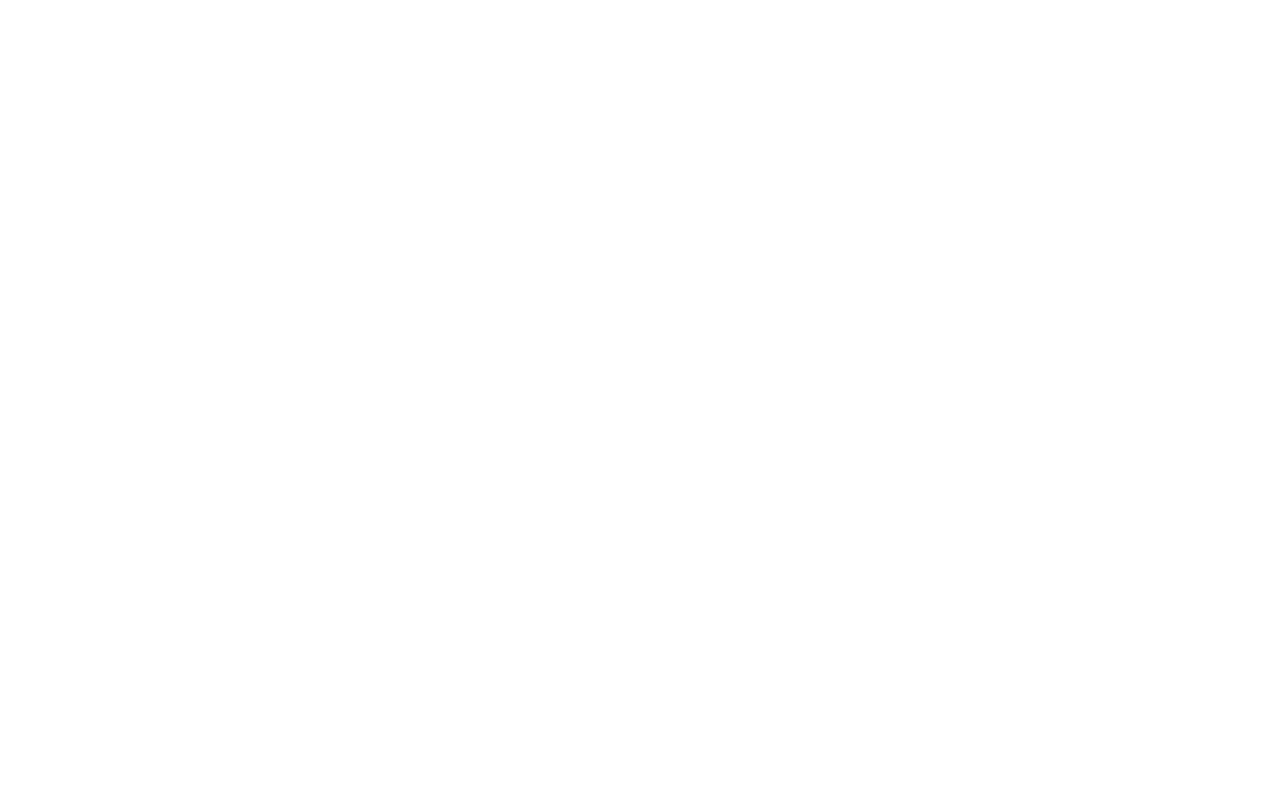
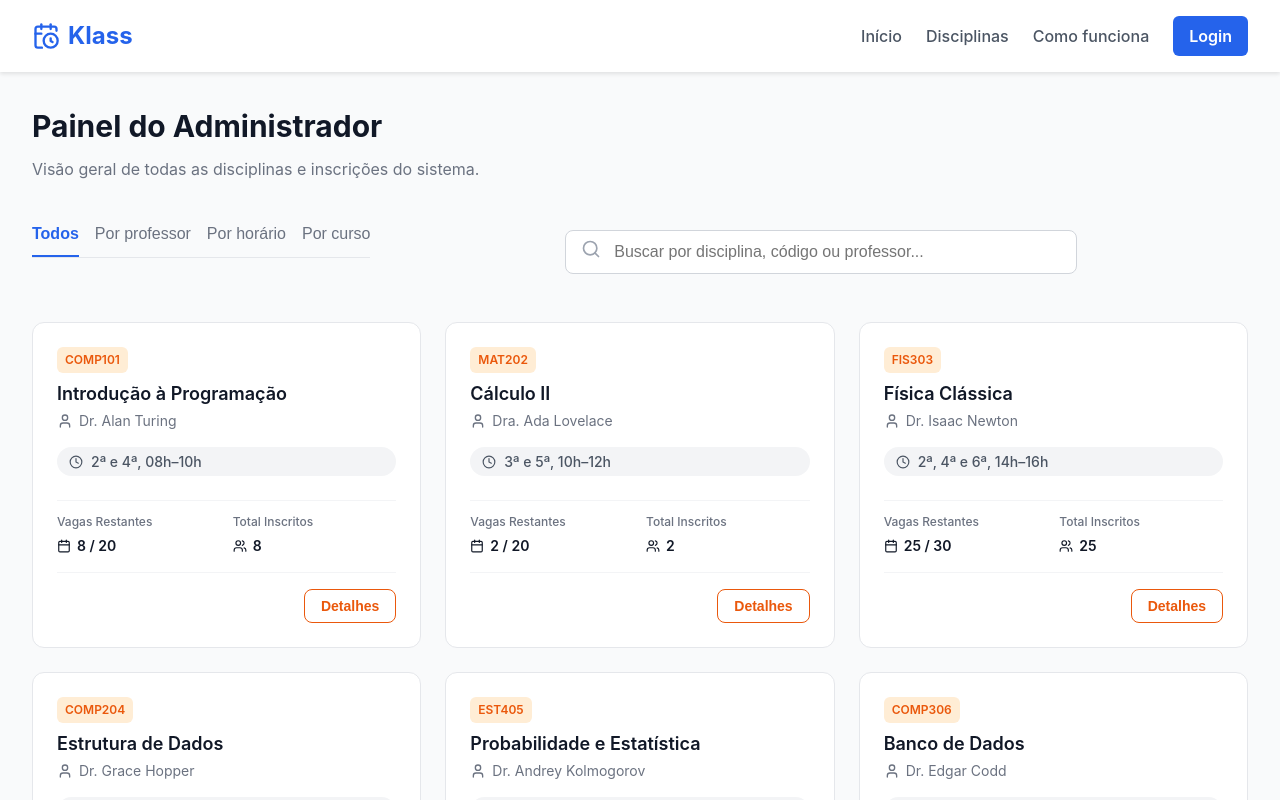
Before and after one commit to BeVieira/inf1407-klass-frontend, a React (Vite) app: page /dashboard/admin in a window 1280 px wide. Before the commit this address had no page. Shown: the top 800 px of the page. Built offline with nearby package versions, Linux system fonts and the light colour scheme.

Commit message:
feat: implements admin view

```diff
--- a/src/App.tsx
+++ b/src/App.tsx
@@ -1,10 +1,11 @@
 import { BrowserRouter as Router, Routes, Route } from "react-router-dom";
 import HomePage from "./pages/HomePage/HomePage";
 import StudentDashboard from './pages/StudentDashboard/StudentDashboard';
+import ProfessorDashboard from './pages/ProfessorDashboard/ProfessorDashboard';
+import AdminDashboard from './pages/AdminDashboard/AdminDashboard';
 import LoginPage from "./pages/LoginPage/LoginPage";
 import RegisterPage from "./pages/RegisterPage/RegisterPage";
 import { ToastProvider } from './contexts/ToastContext';
-import ProfessorDashboard from './pages/ProfessorDashboard/ProfessorDashboard';
 
 function App() {
   return (
@@ -14,6 +15,7 @@
           <Route path="/" element={<HomePage />} />
           <Route path="/dashboard/estudante" element={<StudentDashboard />} />
           <Route path="/dashboard/professor" element={<ProfessorDashboard />} />
+          <Route path="/dashboard/admin" element={<AdminDashboard />} />
           <Route path="/login" element={<LoginPage />} />
           <Route path="/register" element={<RegisterPage />} />
         </Routes>
--- /dev/null
+++ b/src/components/AdminCourseCard/AdminCourseCard.tsx
@@ -0,0 +1,70 @@
+import React from 'react';
+import { User, Users, Calendar } from 'lucide-react';
+import ScheduleTag from '../ScheduleTag/ScheduleTag';
+import * as S from './styled';
+
+export interface AdminCourseCardProps {
+  id: number;
+  code: string;
+  name: string;
+  professor: string;
+  schedule: string;
+  spots: number;
+  totalSpots: number;
+  enrolledCount: number;
+  onViewDetails: (id: number) => void;
+}
+
+const AdminCourseCard: React.FC<AdminCourseCardProps> = ({
+  id,
+  code,
+  name,
+  professor,
+  schedule,
+  spots,
+  totalSpots,
+  enrolledCount,
+  onViewDetails,
+}) => {
+  return (
+    <S.Card>
+      <div>
+        <S.Header>
+          <S.Code>{code}</S.Code>
+        </S.Header>
+        <S.Title>{name}</S.Title>
+        <S.Professor>
+          <User size={16} />
+          {professor}
+        </S.Professor>
+      </div>
+
+      <ScheduleTag schedule={schedule} />
+
+      <S.StatsGrid>
+        <S.Stat>
+          <S.StatLabel>Vagas Restantes</S.StatLabel>
+          <S.StatValue>
+            <Calendar size={14} />
+            {totalSpots - spots} / {totalSpots}
+          </S.StatValue>
+        </S.Stat>
+        <S.Stat>
+          <S.StatLabel>Total Inscritos</S.StatLabel>
+          <S.StatValue>
+            <Users size={14} />
+            {enrolledCount}
+          </S.StatValue>
+        </S.Stat>
+      </S.StatsGrid>
+
+      <S.Footer>
+        <S.DetailsButton onClick={() => onViewDetails(id)}>
+          Detalhes
+        </S.DetailsButton>
+      </S.Footer>
+    </S.Card>
+  );
+};
+
+export default AdminCourseCard;
--- /dev/null
+++ b/src/components/AdminCourseCard/styled.ts
@@ -0,0 +1,103 @@
+import styled from 'styled-components';
+
+export const Card = styled.div`
+  background-color: white;
+  border: 1px solid #e5e7eb;
+  border-radius: 0.75rem;
+  padding: 1.5rem;
+  display: flex;
+  flex-direction: column;
+  gap: 1rem;
+  transition: box-shadow 0.2s, transform 0.2s;
+
+  &:hover {
+    box-shadow: 0 4px 6px -1px rgba(0, 0, 0, 0.1), 0 2px 4px -1px rgba(0, 0, 0, 0.06);
+    transform: translateY(-2px);
+  }
+`;
+
+export const Header = styled.div`
+  display: flex;
+  justify-content: space-between;
+  align-items: flex-start;
+`;
+
+export const Code = styled.span`
+  font-size: 0.75rem;
+  font-weight: 600;
+  color: #ea580c;
+  background-color: #ffedd5;
+  padding: 0.25rem 0.5rem;
+  border-radius: 0.375rem;
+  text-transform: uppercase;
+`;
+
+export const Title = styled.h3`
+  font-size: 1.125rem;
+  font-weight: 600;
+  color: #111827;
+  margin: 0.5rem 0 0.25rem;
+  line-height: 1.4;
+`;
+
+export const Professor = styled.p`
+  font-size: 0.875rem;
+  color: #6b7280;
+  display: flex;
+  align-items: center;
+  gap: 0.375rem;
+`;
+
+export const StatsGrid = styled.div`
+  display: grid;
+  grid-template-columns: 1fr 1fr;
+  gap: 0.75rem;
+  margin-top: 0.5rem;
+  padding-top: 0.75rem;
+  border-top: 1px solid #f3f4f6;
+`;
+
+export const Stat = styled.div`
+  display: flex;
+  flex-direction: column;
+  gap: 0.25rem;
+`;
+
+export const StatLabel = styled.span`
+  font-size: 0.75rem;
+  color: #6b7280;
+  font-weight: 500;
+`;
+
+export const StatValue = styled.span`
+  font-size: 0.875rem;
+  color: #111827;
+  font-weight: 600;
+  display: flex;
+  align-items: center;
+  gap: 0.375rem;
+`;
+
+export const Footer = styled.div`
+  display: flex;
+  justify-content: flex-end;
+  margin-top: auto;
+  padding-top: 1rem;
+  border-top: 1px solid #f3f4f6;
+`;
+
+export const DetailsButton = styled.button`
+  background-color: white;
+  color: #ea580c;
+  border: 1px solid #ea580c;
+  padding: 0.5rem 1rem;
+  border-radius: 0.5rem;
+  font-size: 0.875rem;
+  font-weight: 600;
+  cursor: pointer;
+  transition: all 0.2s;
+
+  &:hover {
+    background-color: #ffedd5;
+  }
+`;
--- /dev/null
+++ b/src/pages/AdminDashboard/AdminDashboard.tsx
@@ -0,0 +1,178 @@
+import React, { useState } from 'react';
+import Header from '../../components/Header/Header';
+import Footer from '../../components/Footer/Footer';
+import SearchBar from '../../components/Search/SearchBar';
+import FilterTabs from '../../components/FilterTabs/FilterTabs';
+import AdminCourseCard from '../../components/AdminCourseCard/AdminCourseCard';
+import StudentListModal, { type Student } from '../../components/StudentListModal/StudentListModal';
+import * as S from './styled';
+
+// Mock data for all courses
+const MOCK_ALL_COURSES = [
+  {
+    id: 1,
+    code: 'COMP101',
+    name: 'Introdução à Programação',
+    professor: 'Dr. Alan Turing',
+    schedule: '2ª e 4ª, 08h–10h',
+    spots: 12,
+    totalSpots: 20,
+    enrolledCount: 8,
+  },
+  {
+    id: 2,
+    code: 'MAT202',
+    name: 'Cálculo II',
+    professor: 'Dra. Ada Lovelace',
+    schedule: '3ª e 5ª, 10h–12h',
+    spots: 18,
+    totalSpots: 20,
+    enrolledCount: 2,
+  },
+  {
+    id: 3,
+    code: 'FIS303',
+    name: 'Física Clássica',
+    professor: 'Dr. Isaac Newton',
+    schedule: '2ª, 4ª e 6ª, 14h–16h',
+    spots: 5,
+    totalSpots: 30,
+    enrolledCount: 25,
+  },
+  {
+    id: 4,
+    code: 'COMP204',
+    name: 'Estrutura de Dados',
+    professor: 'Dr. Grace Hopper',
+    schedule: '3ª e 5ª, 16h–18h',
+    spots: 20,
+    totalSpots: 20,
+    enrolledCount: 0,
+  },
+  {
+    id: 5,
+    code: 'EST405',
+    name: 'Probabilidade e Estatística',
+    professor: 'Dr. Andrey Kolmogorov',
+    schedule: '6ª, 08h–12h',
+    spots: 10,
+    totalSpots: 25,
+    enrolledCount: 15,
+  },
+  {
+    id: 6,
+    code: 'COMP306',
+    name: 'Banco de Dados',
+    professor: 'Dr. Edgar Codd',
+    schedule: '2ª e 4ª, 18h–20h',
+    spots: 15,
+    totalSpots: 20,
+    enrolledCount: 5,
+  },
+];
+
+// Mock data for students (reusing some from professor dashboard + extras)
+const MOCK_STUDENTS: Record<number, Student[]> = {
+  1: [
+    { id: 101, name: 'João Silva', email: 'joao@ufrj.br', matricula: '2023001' },
+    { id: 102, name: 'Maria Oliveira', email: 'maria@ufrj.br', matricula: '2023002' },
+  ],
+  3: [
+    { id: 103, name: 'Pedro Santos', email: 'pedro@ufrj.br', matricula: '2023003' },
+  ],
+  5: [
+    { id: 104, name: 'Ana Costa', email: 'ana@ufrj.br', matricula: '2022001' },
+  ],
+};
+
+const AdminDashboard: React.FC = () => {
+  const [searchTerm, setSearchTerm] = useState('');
+  const [activeTab, setActiveTab] = useState('Todos');
+  const [selectedCourseId, setSelectedCourseId] = useState<number | null>(null);
+  const [isModalOpen, setIsModalOpen] = useState(false);
+
+  const handleViewDetails = (courseId: number) => {
+    setSelectedCourseId(courseId);
+    setIsModalOpen(true);
+  };
+
+  const handleCloseModal = () => {
+    setIsModalOpen(false);
+    setSelectedCourseId(null);
+  };
+
+  const selectedCourse = MOCK_ALL_COURSES.find(c => c.id === selectedCourseId);
+  const students = selectedCourseId ? MOCK_STUDENTS[selectedCourseId] || [] : [];
+
+  const filteredCourses = MOCK_ALL_COURSES
+    .filter((course) => {
+      const matchesSearch =
+        course.name.toLowerCase().includes(searchTerm.toLowerCase()) ||
+        course.code.toLowerCase().includes(searchTerm.toLowerCase()) ||
+        course.professor.toLowerCase().includes(searchTerm.toLowerCase());
+      return matchesSearch;
+    })
+    .sort((a, b) => {
+      if (activeTab === 'Por horário') {
+        return a.schedule.localeCompare(b.schedule);
+      }
+      if (activeTab === 'Por professor') {
+        return a.professor.localeCompare(b.professor);
+      }
+      if (activeTab === 'Por curso') {
+        return a.name.localeCompare(b.name);
+      }
+      return 0;
+    });
+
+  return (
+    <S.Page>
+      <Header />
+      <S.Main>
+        <S.Header>
+          <S.Title>Painel do Administrador</S.Title>
+          <S.Subtitle>Visão geral de todas as disciplinas e inscrições do sistema.</S.Subtitle>
+        </S.Header>
+
+        <S.Controls>
+          <FilterTabs
+            tabs={['Todos', 'Por professor', 'Por horário', 'Por curso']}
+            activeTab={activeTab}
+            onTabChange={setActiveTab}
+          />
+          <SearchBar
+            value={searchTerm}
+            onChange={setSearchTerm}
+            placeholder="Buscar por disciplina, código ou professor..."
+          />
+        </S.Controls>
+
+        {filteredCourses.length > 0 ? (
+          <S.Grid>
+            {filteredCourses.map((course) => (
+              <AdminCourseCard
+                key={course.id}
+                {...course}
+                onViewDetails={handleViewDetails}
+              />
+            ))}
+          </S.Grid>
+        ) : (
+          <S.EmptyState>
+            <p>Nenhuma disciplina encontrada.</p>
+          </S.EmptyState>
+        )}
+      </S.Main>
+      <Footer />
+
+      <StudentListModal
+        isOpen={isModalOpen}
+        onClose={handleCloseModal}
+        courseName={selectedCourse?.name || ''}
+        students={students}
+      />
+    </S.Page>
+  );
+};
+
+export default AdminDashboard;
--- /dev/null
+++ b/src/pages/AdminDashboard/styled.ts
@@ -0,0 +1,61 @@
+import styled from 'styled-components';
+
+export const Page = styled.div`
+  display: flex;
+  flex-direction: column;
+  min-height: 100vh;
+  background-color: #f9fafb;
+  font-family: 'Inter', sans-serif;
+`;
+
+export const Main = styled.main`
+  flex: 1;
+  max-width: 80rem;
+  margin: 0 auto;
+  padding: 2rem;
+  width: 100%;
+`;
+
+export const Header = styled.header`
+  margin-bottom: 2rem;
+`;
+
+export const Title = styled.h1`
+  font-size: 1.875rem;
+  font-weight: 700;
+  color: #111827;
+  margin-bottom: 0.5rem;
+`;
+
+export const Subtitle = styled.p`
+  color: #6b7280;
+  font-size: 1rem;
+`;
+
+export const Controls = styled.div`
+  display: flex;
+  flex-direction: column;
+  gap: 1.5rem;
+  margin-bottom: 2rem;
+
+  @media (min-width: 768px) {
+    flex-direction: row;
+    justify-content: space-between;
+    align-items: center;
+  }
+`;
+
+export const Grid = styled.div`
+  display: grid;
+  grid-template-columns: repeat(auto-fill, minmax(350px, 1fr));
+  gap: 1.5rem;
+`;
+
+export const EmptyState = styled.div`
+  text-align: center;
+  padding: 4rem 2rem;
+  color: #6b7280;
+  background-color: white;
+  border-radius: 0.75rem;
+  border: 1px solid #e5e7eb;
+`;
--- a/src/pages/ProfessorDashboard/ProfessorDashboard.tsx
+++ b/src/pages/ProfessorDashboard/ProfessorDashboard.tsx
@@ -26,15 +26,15 @@
 // Mock data for students
 const MOCK_STUDENTS: Record<number, Student[]> = {
   1: [
-    { id: 101, name: 'João Silva', email: 'joao@ufrj.br', matricula: '2023001' },
-    { id: 102, name: 'Maria Oliveira', email: 'maria@ufrj.br', matricula: '2023002' },
-    { id: 103, name: 'Pedro Santos', email: 'pedro@ufrj.br', matricula: '2023003' },
+    { id: 101, name: 'João Silva', email: 'joao@puc-rio.com.br', matricula: '2023001' },
+    { id: 102, name: 'Maria Oliveira', email: 'maria@puc-rio.com.br', matricula: '2023002' },
+    { id: 103, name: 'Pedro Santos', email: 'pedro@puc-rio.com.br', matricula: '2023003' },
   ],
   4: [
-    { id: 104, name: 'Ana Costa', email: 'ana@ufrj.br', matricula: '2022001' },
-    { id: 105, name: 'Lucas Pereira', email: 'lucas@ufrj.br', matricula: '2022002' },
-    { id: 106, name: 'Carla Souza', email: 'carla@ufrj.br', matricula: '2022003' },
-    { id: 107, name: 'Marcos Lima', email: 'marcos@ufrj.br', matricula: '2022004' },
+    { id: 104, name: 'Ana Costa', email: 'ana@puc-rio.com.br', matricula: '2022001' },
+    { id: 105, name: 'Lucas Pereira', email: 'lucas@puc-rio.com.br', matricula: '2022002' },
+    { id: 106, name: 'Carla Souza', email: 'carla@puc-rio.com.br', matricula: '2022003' },
+    { id: 107, name: 'Marcos Lima', email: 'marcos@puc-rio.com.br', matricula: '2022004' },
   ],
 };
 
```
